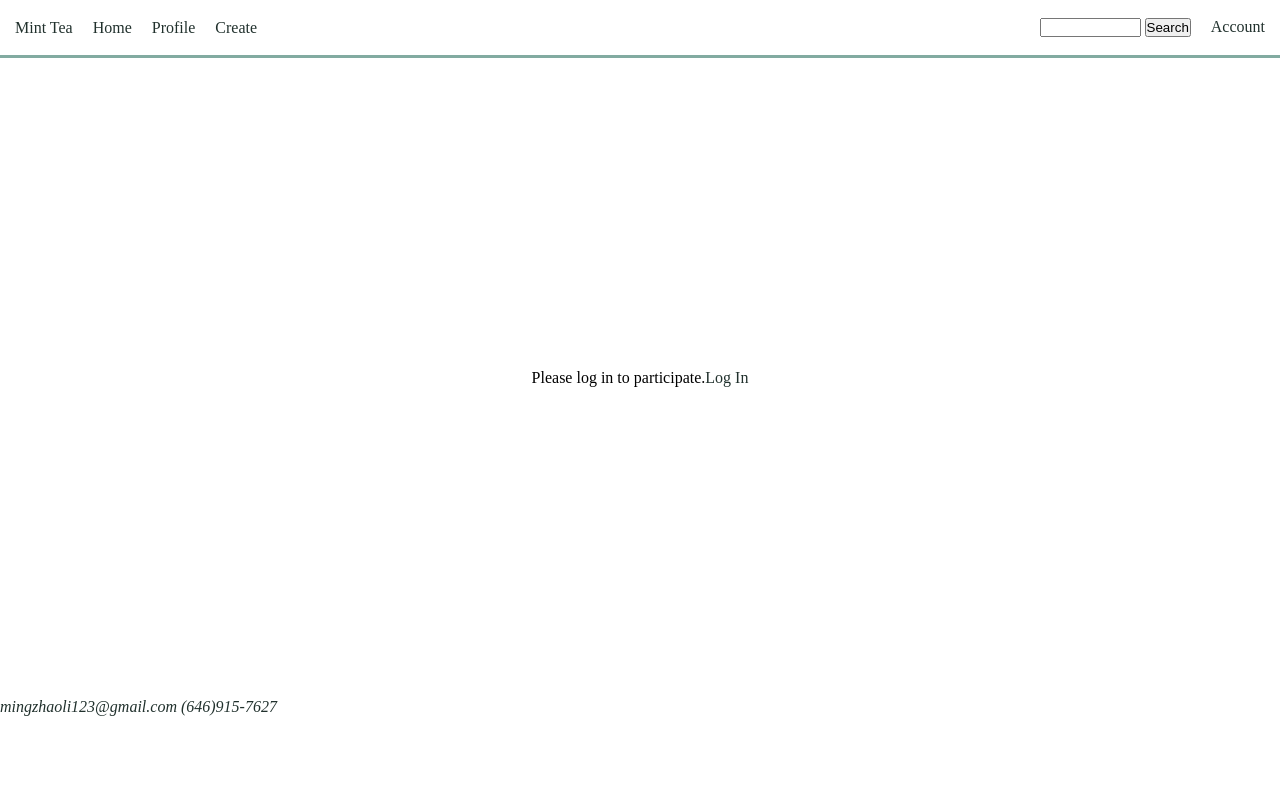
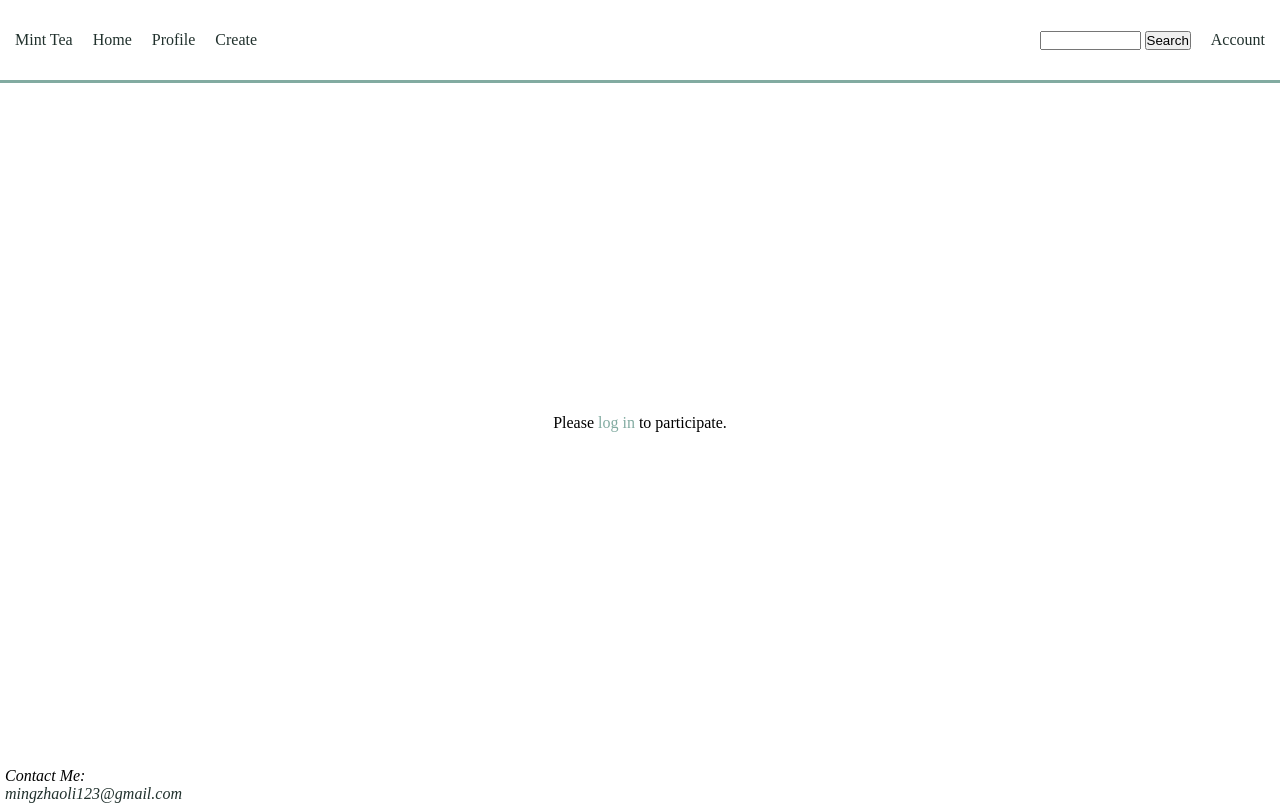
Before and after one commit to mingzhaoli/django_blog_site, a Django app: template blog_site/templates/home.html in a window 1280 px wide. Before the commit the page ends 716 px from the top, so only its background shows below. Run offline with Django 3.2, Linux system fonts and the light colour scheme; the template is opened without the code that fills it, so the values that code supplies are empty.

Commit message:
contact info bar css. centered log in message.

```diff
--- a/blog_site/static/style.css
+++ b/blog_site/static/style.css
@@ -33,7 +33,7 @@ li {
     display: flex;
     align-items: center;
     justify-content: center;
-    height: 55px;
+    height: 10%;
 
 
     border-bottom: solid #82ABA1;
@@ -49,8 +49,7 @@ li {
 }
 
 .navbar li {
-    margin: 5px 10px 5px 0;
-    padding: 5px;
+    padding: 10px 15px 10px 5px;
 }
 
 .navbar li:hover {
@@ -63,7 +62,7 @@ li {
     align-items: center;
     justify-content: center;
 
-    height: 80%;
+    height: 85%;
 }
 
 .center-message {
@@ -71,3 +70,13 @@ li {
     align-items: center;
     justify-content: center;
 }
+
+/* Contact CSS */
+.contact-info {
+    display: flex;
+    justify-content: start;
+    align-items: end;
+    height: 5%;
+
+    margin: 0 0 0 5px;
+}
--- a/blog_site/templates/contact.html
+++ b/blog_site/templates/contact.html
@@ -1,6 +1,8 @@
-<div>
+{% load static %}
+<link rel="stylesheet" href="{% static 'style.css' %}" type="text/css">
+
+<div class="contact-info">
     <address>
-        <a href="mailto:mingzhaoli123@gmail.com">mingzhaoli123@gmail.com</a>
-        <a href="tel:16469157627">(646)915-7627</a>
+        <p>Contact Me: </p><a href="mailto:mingzhaoli123@gmail.com">mingzhaoli123@gmail.com</a>
     </address>
 </div>
--- a/blog_site/templates/home.html
+++ b/blog_site/templates/home.html
@@ -13,11 +13,10 @@
         {% if user.is_authenticated %}
             <h1>Hello, {{ user.username }}.</h1>
             <h2>Care for some tea?</h2>
-            <a href="{% url 'blog_post:blog_home' %}">I wish to partake.</a>
-            <a href="{% url 'logout' %}">I'll pass.</a>
+            <a href="{% url 'blog_post:blog_home' %}">Show my feed.</a>
+            <a href="{% url 'logout' %}">Log out</a>
         {% else %}
-            <p>Please log in to participate.</p>
-            <a href="{% url 'login' %}">Log In</a>
+            <p>Please <a href="{% url 'login' %}" style="text-decoration: dashed; color: #82ABA1;">log in</a> to participate.</p>
         {% endif %}
 
     </div>
```
